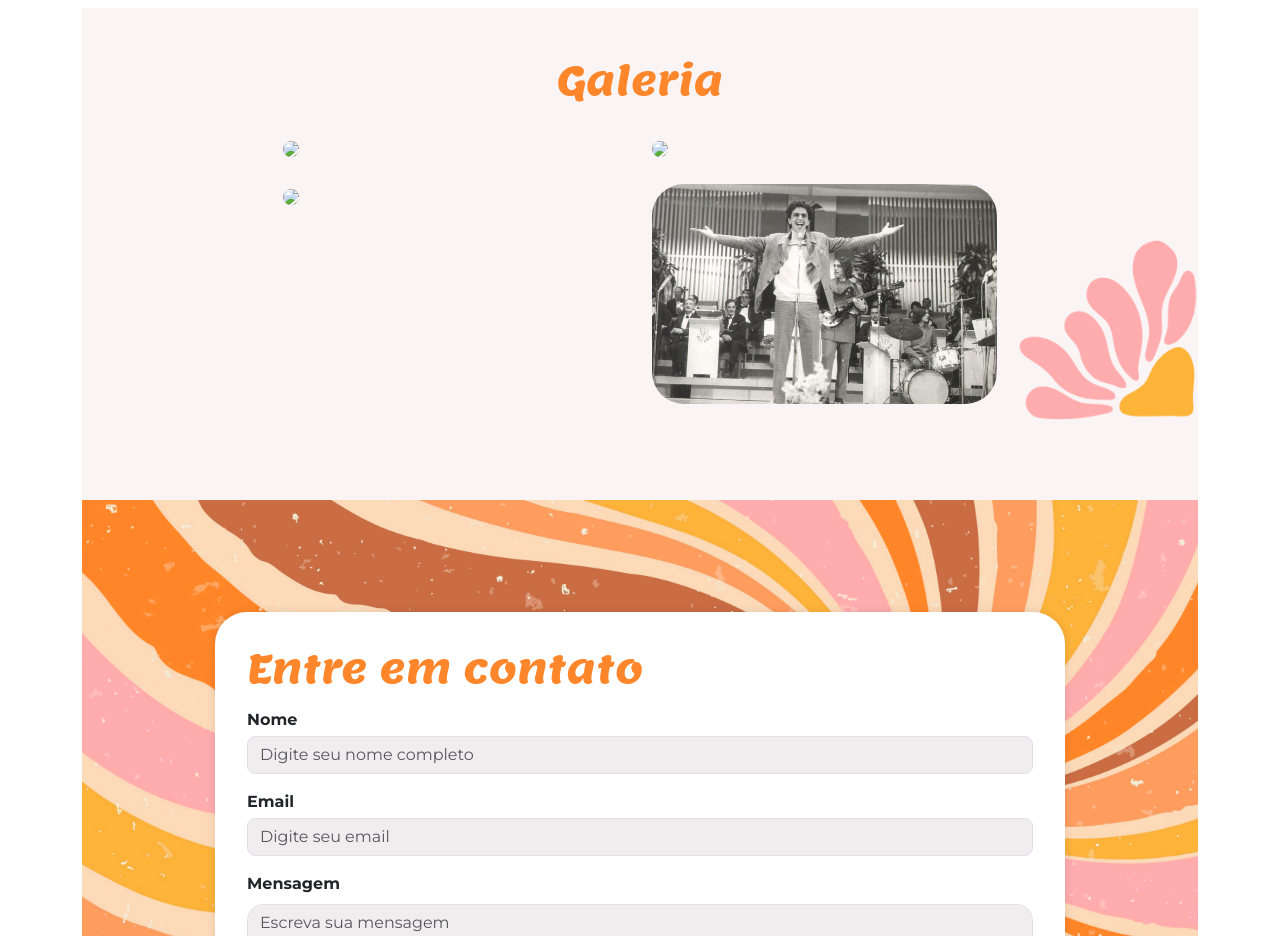
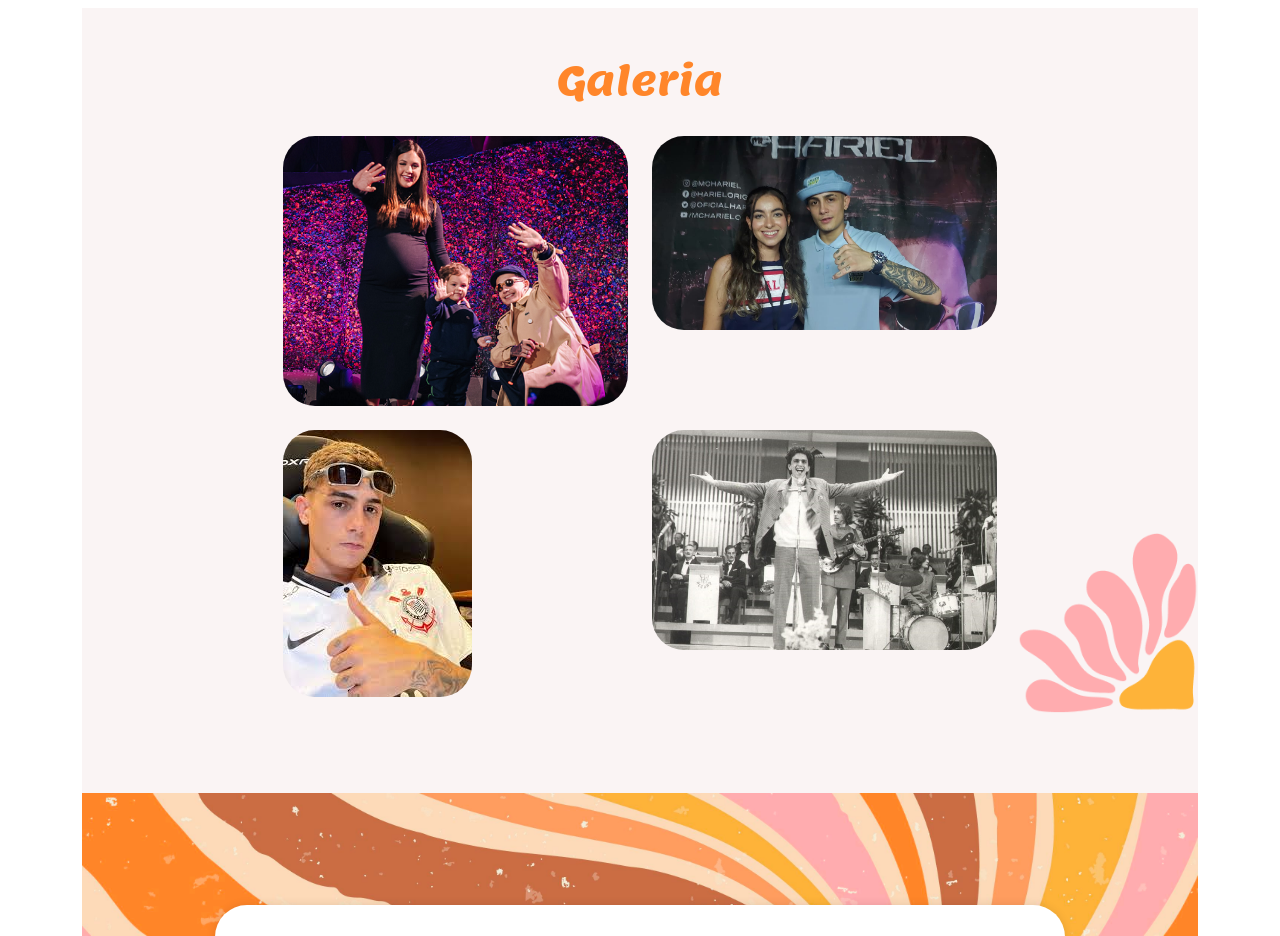
Before and after one commit to isabely29/Artista, a plain HTML site: page index.html in a window 1280 px wide. Shown: the part 1540-2476 px from the top of the page. Drawn offline with nearby package versions, Linux system fonts and the light colour scheme; files whose address does not match are found by name.

Commit message:
Add files via upload

```diff
--- a/index.html
+++ b/index.html
@@ -69,17 +69,17 @@
 
                 <div class="row justify-content-md-center">
                     <div class="col-md-4">
-                        <img src="img/lossy-page1-640px-Jorge_Ben_e_o_Trio_Mocotó_no_Teatro_da_Lagoa,_1971.tif.jpg"
+                        <img src="familia.png"
                             class="img-fluid rounded-5" loading="lazy">
                     </div>
                     <div class="col-md-4">
-                        <img src="img/lossy-page1-640px-Os_Mutantes_2.tif.jpg" class="img-fluid rounded-5"
+                        <img src="finalll.jpeg" class="img-fluid rounded-5"
                             loading="lazy">
                     </div>
                 </div>
                 <div class="row mt-4  justify-content-md-center">
                     <div class="col-md-4">
-                        <img src="img/lossy-page1-640px-Gilberto_Gil_nos_anos_1960.tif.jpg" class="img-fluid rounded-5" loading="lazy">
+                        <img src="cori.jpeg" class="img-fluid rounded-5" loading="lazy">
                     </div>
                     <div class="col-md-4">
                         <img src="img/lossy-page1-640px-Caetano_Veloso_no_III_Festival_da_Música_Popular.tif.jpg"
```
